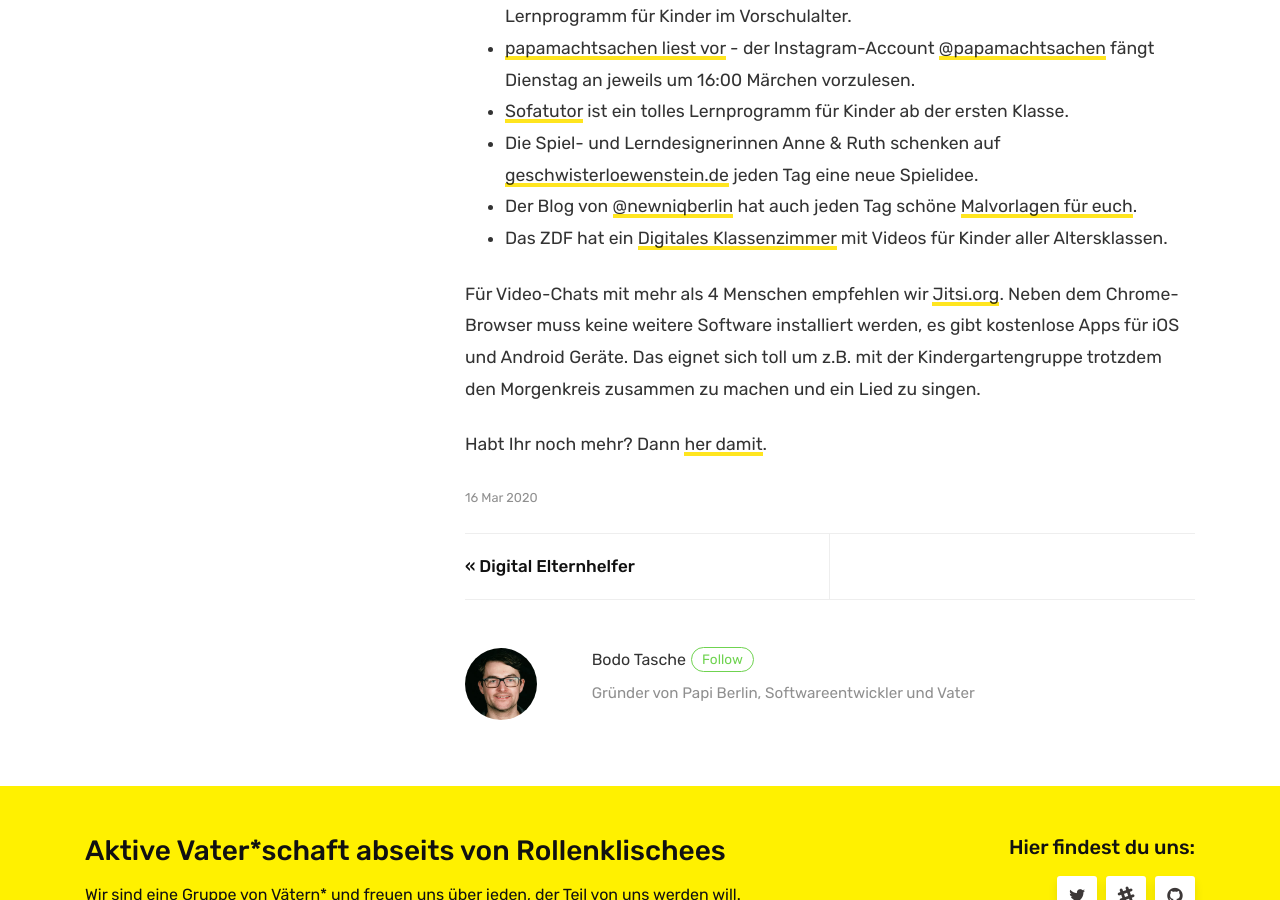
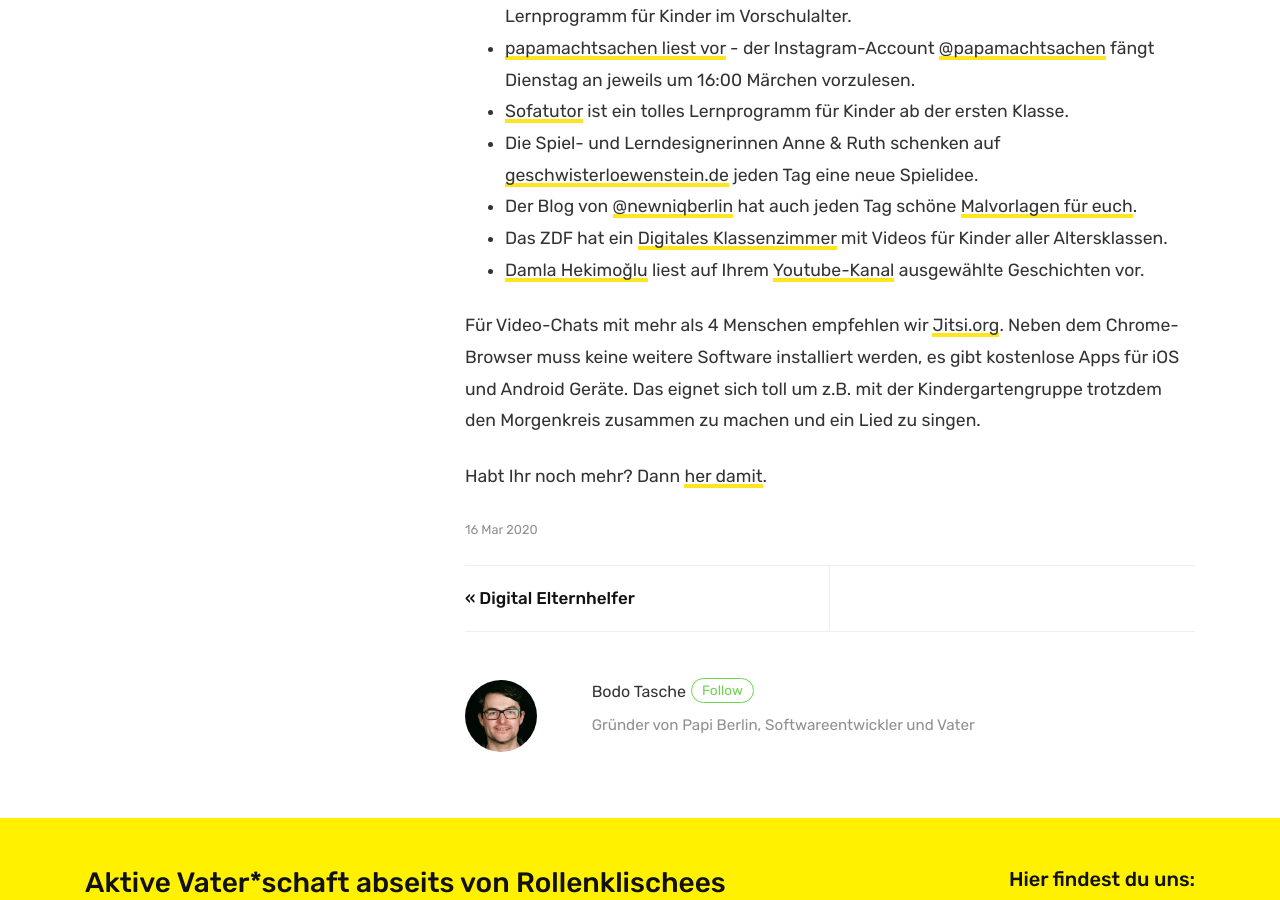
Before and after one commit to papiberlin/website, a Jekyll site: the page built from _posts/2020-03-16-corona-resources.md, in a window 1280 px wide and 900 px high, scrolled down 1022 px. Built offline with Jekyll 4.4.1, drawn with Linux system fonts in a browser that asks for light colours.

Commit message:
added damlahekimoglu

```diff
--- a/_posts/2020-03-16-corona-resources.md
+++ b/_posts/2020-03-16-corona-resources.md
@@ -21,6 +21,7 @@
 * Die Spiel- und Lerndesignerinnen Anne & Ruth schenken auf [geschwisterloewenstein.de](https://www.geschwisterloewenstein.de/) jeden Tag eine neue Spielidee.
 * Der Blog von [@newniqberlin](https://instagram.com/newniqberlin/) hat auch jeden Tag schöne [Malvorlagen für euch](https://www.newniq.com/allgemein/malvorlagen-fuer-kinder-gegen-den-corona-kollar/).
 * Das ZDF hat ein [Digitales Klassenzimmer](https://www.zdf.de/wissen/schulersatzprogramm-100.html) mit Videos für Kinder aller Altersklassen.
+* [Damla Hekimoğlu](https://twitter.com/_DamlaHekimoglu) liest auf Ihrem [Youtube-Kanal](https://www.youtube.com/damlahekimoglu) ausgewählte Geschichten vor.
 
 Für Video-Chats mit mehr als 4 Menschen empfehlen wir [Jitsi.org](https://meet.jit.si/). Neben dem Chrome-Browser muss keine weitere Software installiert werden, es gibt kostenlose Apps für iOS und Android Geräte. Das eignet sich toll um z.B. mit der Kindergartengruppe trotzdem den Morgenkreis zusammen zu machen und ein Lied zu singen.
 
```
